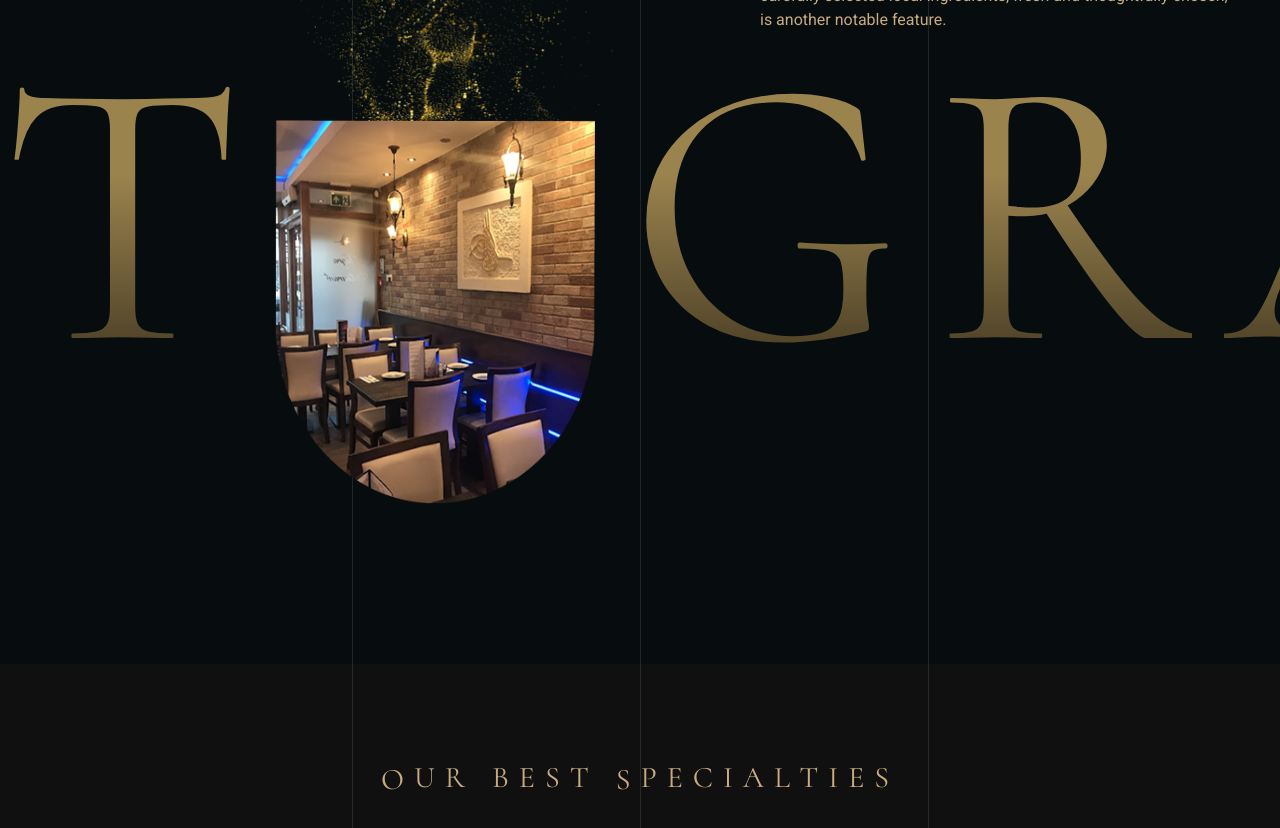
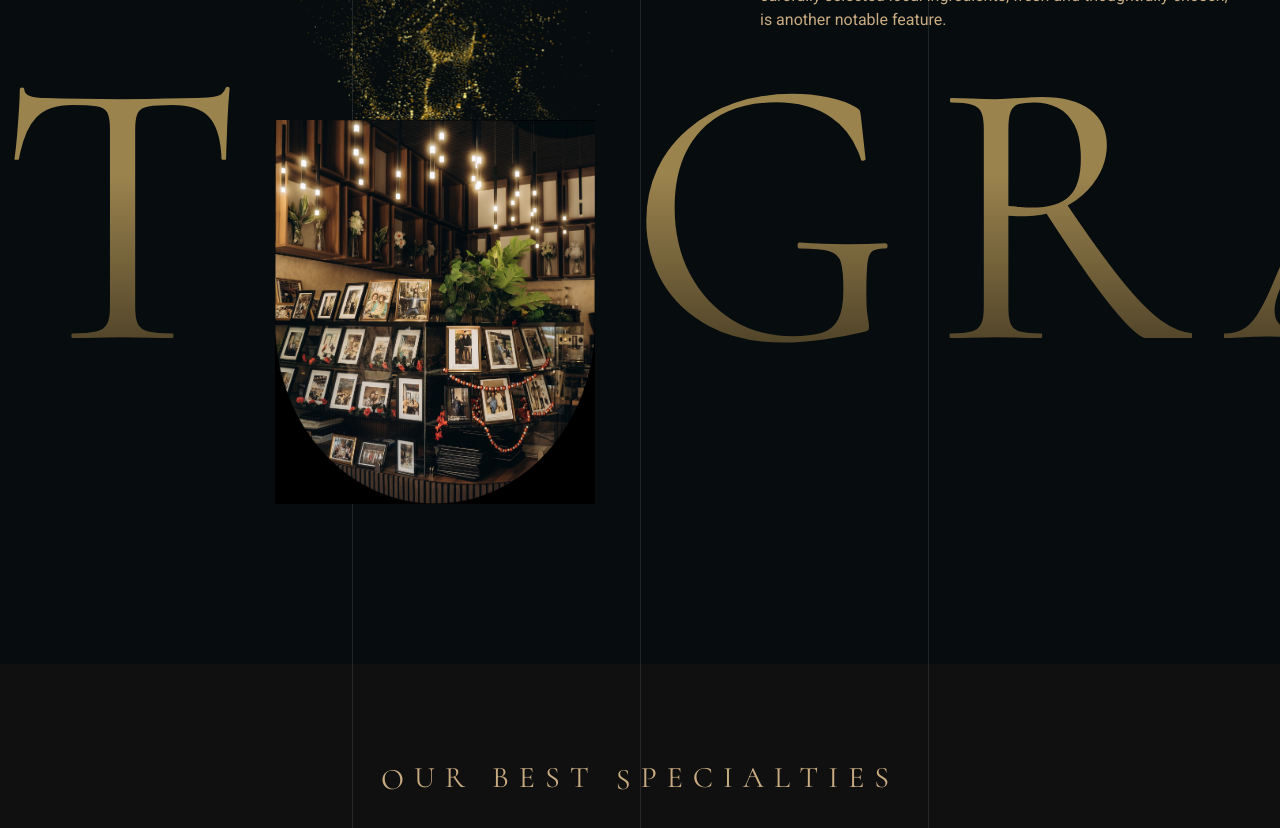
Before and after one commit to muhammedsheheer/tugra, a Next.js app: page / in a window 1280 px wide. Shown: the part 1120-1948 px from the top of the page. Built offline with nearby package versions, Linux system fonts and the light colour scheme; no server answers; a web font is replaced by a local one.

Commit message:
Update About.tsx

```diff
--- a/src/app/(section)/About.tsx
+++ b/src/app/(section)/About.tsx
@@ -70,7 +70,7 @@ const About: React.FC = () => {
             T
           </motion.h1>
           <motion.img
-            src={"/images/home/about/image.png"}
+            src={"/images/home/about/tugra-u.jpg"}
             width={160}
             height={160}
             alt="logo"
```
